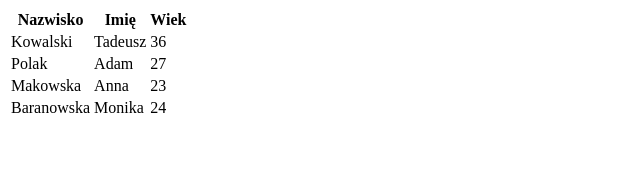
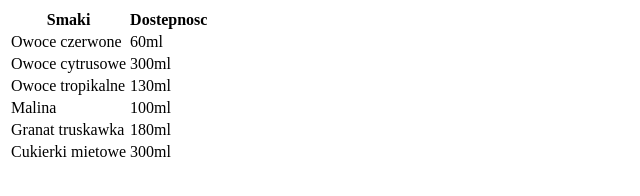
Before and after one commit to kacperitt0/test, a plain HTML site: page staff.html in a window 1280 px wide. Shown: the whole page, without its empty margins (0-640 px from the left). Drawn offline with Linux system fonts and the light colour scheme.

Commit message:
Update staff.html

```diff
--- a/staff.html
+++ b/staff.html
@@ -4,17 +4,36 @@
 <head>
     <title>STAFF</title>
     <meta charset="UTF-8">
+    <link rel="stylesheet" type="text/css" href="css/style.css">
 </head>
 
 <body>
     <table>
-        <tr><th>Nazwisko</th><th>Imię</th><th>Wiek</th></tr>
-        <tr><td>Kowalski</td><td>Tadeusz</td><td>36</td></tr>
-        <tr><td>Polak</td><td>Adam</td><td>27</td></tr>
-        <tr><td>Makowska</td><td>Anna</td><td>23</td></tr>
-        <tr><td>Baranowska</td><td>Monika</td><td>24</td></tr>
+        <tr>
+            <th class="smaki-header">Smaki</th>
+            <th class="dostepnosc-header">Dostepnosc</th>
+        </tr>
+        <tr><td class="smak1">Owoce czerwone</td><td>60ml</td></tr>
+        <tr><td class="smak2">Owoce cytrusowe</td><td>300ml</td></tr>
+        <tr><td class="smak3">Owoce tropikalne</td><td>130ml</td></tr>
+        <tr><td class="smak4">Malina</td><td>100ml</td></tr>
+        <tr><td class="smak5">Granat truskawka</td><td>180ml</td></tr>
+        <tr><td class="smak6">Cukierki mietowe</td><td>300ml</td></tr>
+   <!--     <tr><td class="smak7">owoce tropikalne</td><td>500ml</td></tr>
+        <tr><td class="smak8">owoce tropikalne</td><td>500ml</td></tr>
+        <tr><td class="smak9">owoce tropikalne</td><td>500ml</td></tr>
+        <tr><td class="smak10">owoce tropikalne</td><td>500ml</td></tr>
+        <tr><td class="smak11">Owoce czerwone</td><td>300ml</td></tr>
+        <tr><td class="smak12">cytrusowe</td><td>1500ml</td></tr>
+        <tr><td class="smak13">owoce chuje</td><td>0ml</td></tr>
+        <tr><td class="smak14">owoce tropikalne</td><td>500ml</td></tr>
+        <tr><td class="smak15">owoce tropikalne</td><td>500ml</td></tr>
+        <tr><td class="smak16">owoce tropikalne</td><td>500ml</td></tr>
+        <tr><td class="smak17">owoce tropikalne</td><td>500ml</td></tr>
+        <tr><td class="smak18">owoce tropikalne</td><td>500ml</td></tr>
+        <tr><td class="smak19">owoce tropikalne</td><td>500ml</td></tr>
+        <tr><td class="smak20">owoce tropikalne</td><td>500ml</td></tr> -->
     </table>
 </body>
 
-
 </html>
```
